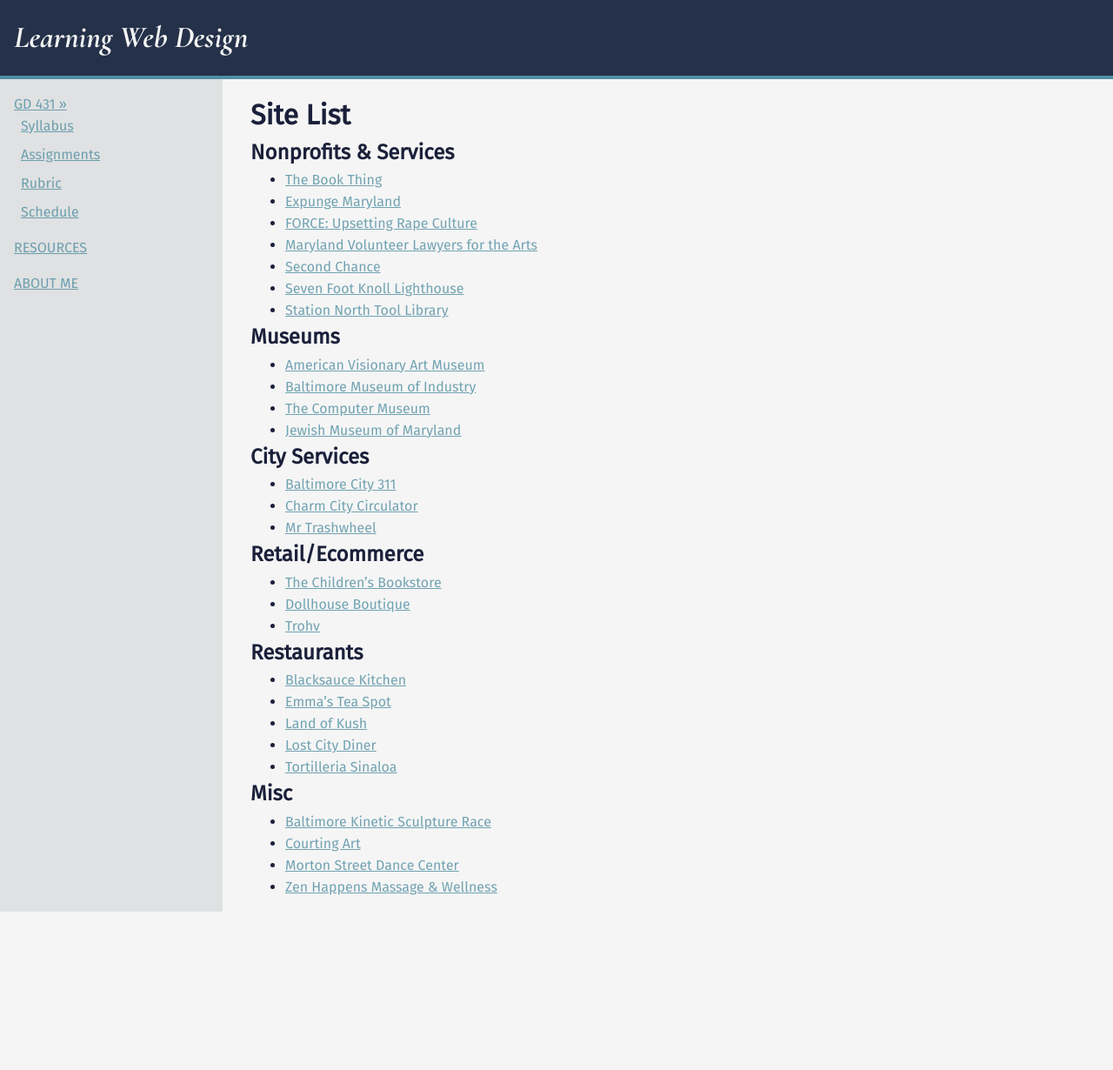
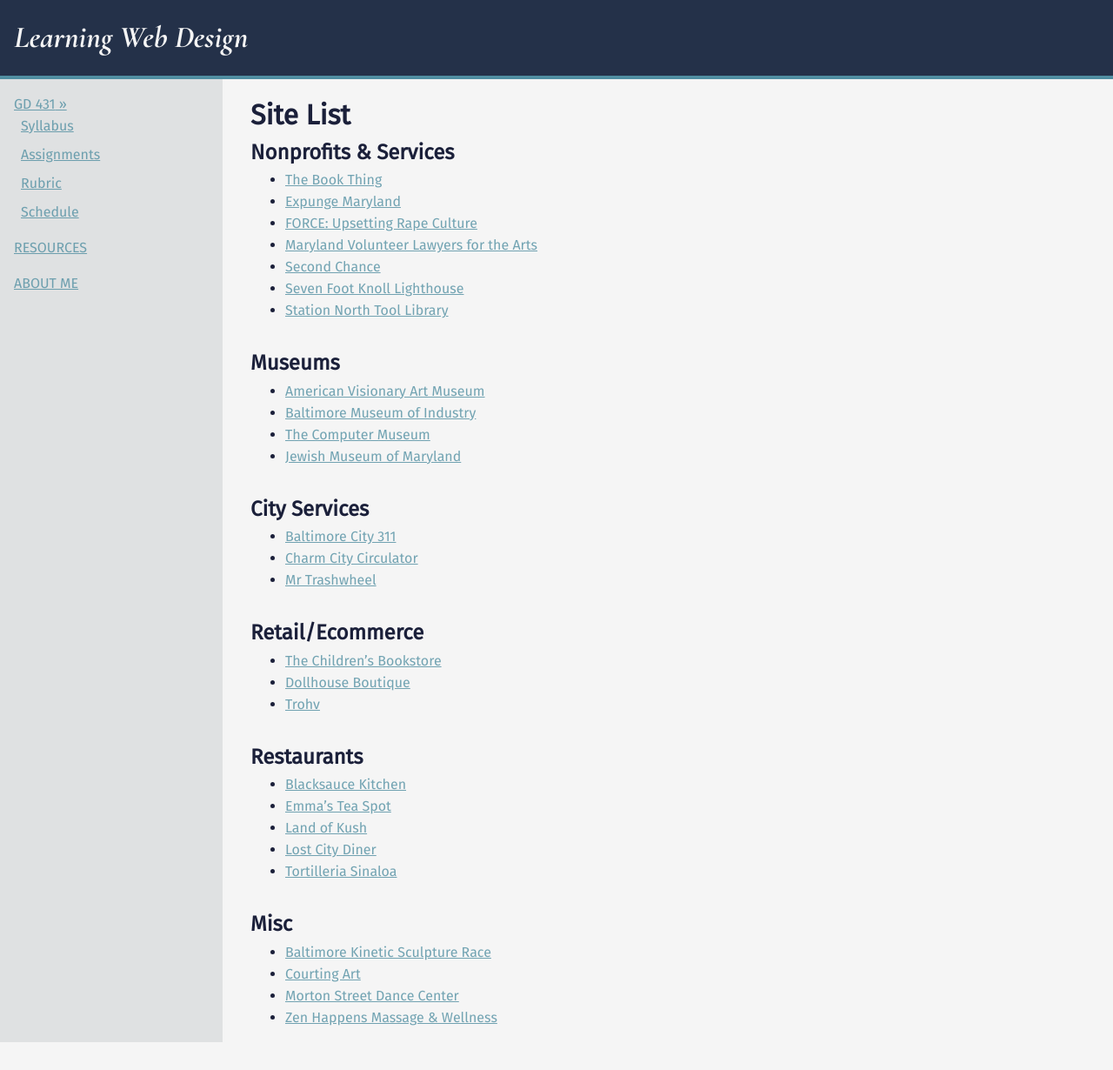
Before and after one commit to mica-web/mica-web.github.io, a Jekyll site: the page built from gd-431/site-list.md, in a window 1280 px wide. Shown: the whole page at 87% size. Built offline with Jekyll 4.4.1, drawn with Linux system fonts in a browser that asks for light colours; before the commit the page ends 1080 px from its top, so only the background shows below that.

Commit message:
Update heading styles

```diff
--- a/_sass/_resources.scss
+++ b/_sass/_resources.scss
@@ -1,8 +1,4 @@
 .resources-wrapper {
   border-bottom: 1px solid $color-greyli;
   padding-bottom: 2em;
-
-  h2 {
-    margin-top: 1.25em;
-  }
 }
--- a/_sass/_typography.scss
+++ b/_sass/_typography.scss
@@ -49,6 +49,10 @@
   ul,
   p {
 
+    +h2 {
+      margin-top: 1.25em;
+    }
+
     +h3,
     +h4 {
       margin-top: 1em;
```
